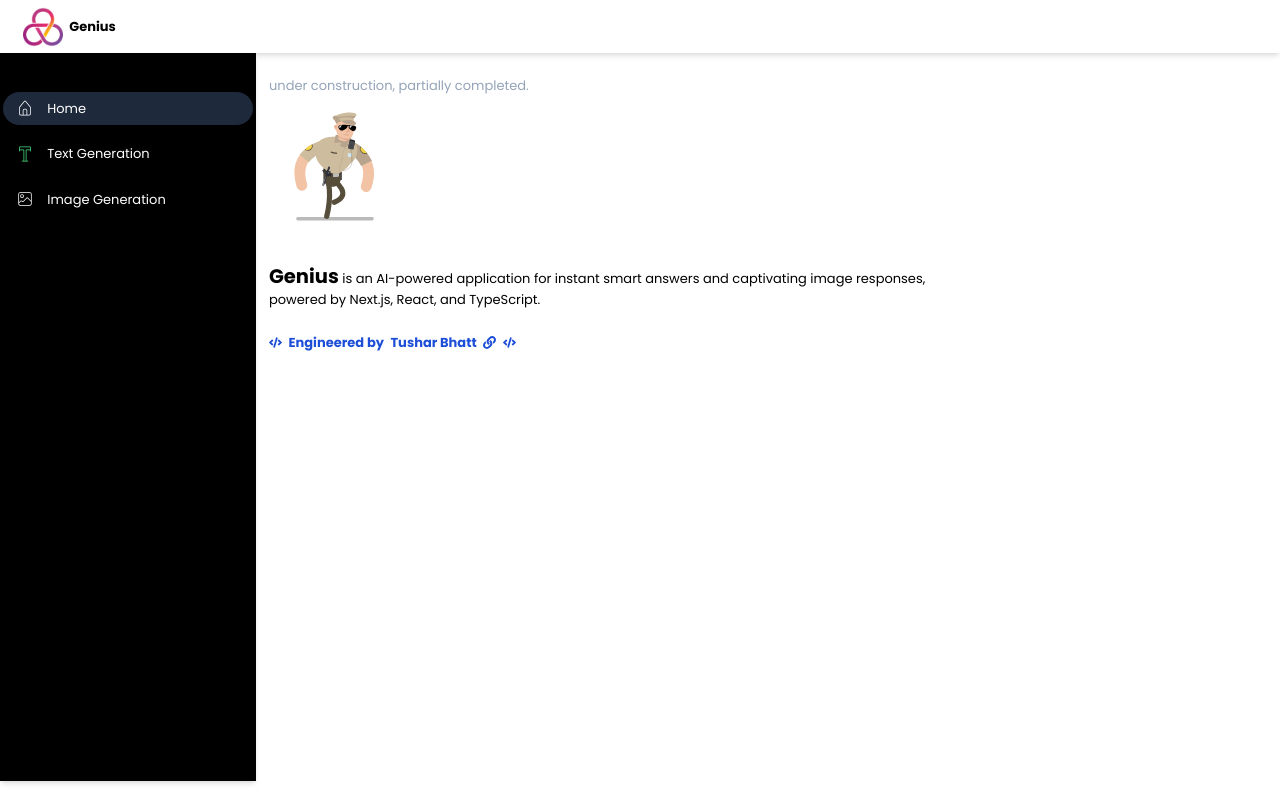
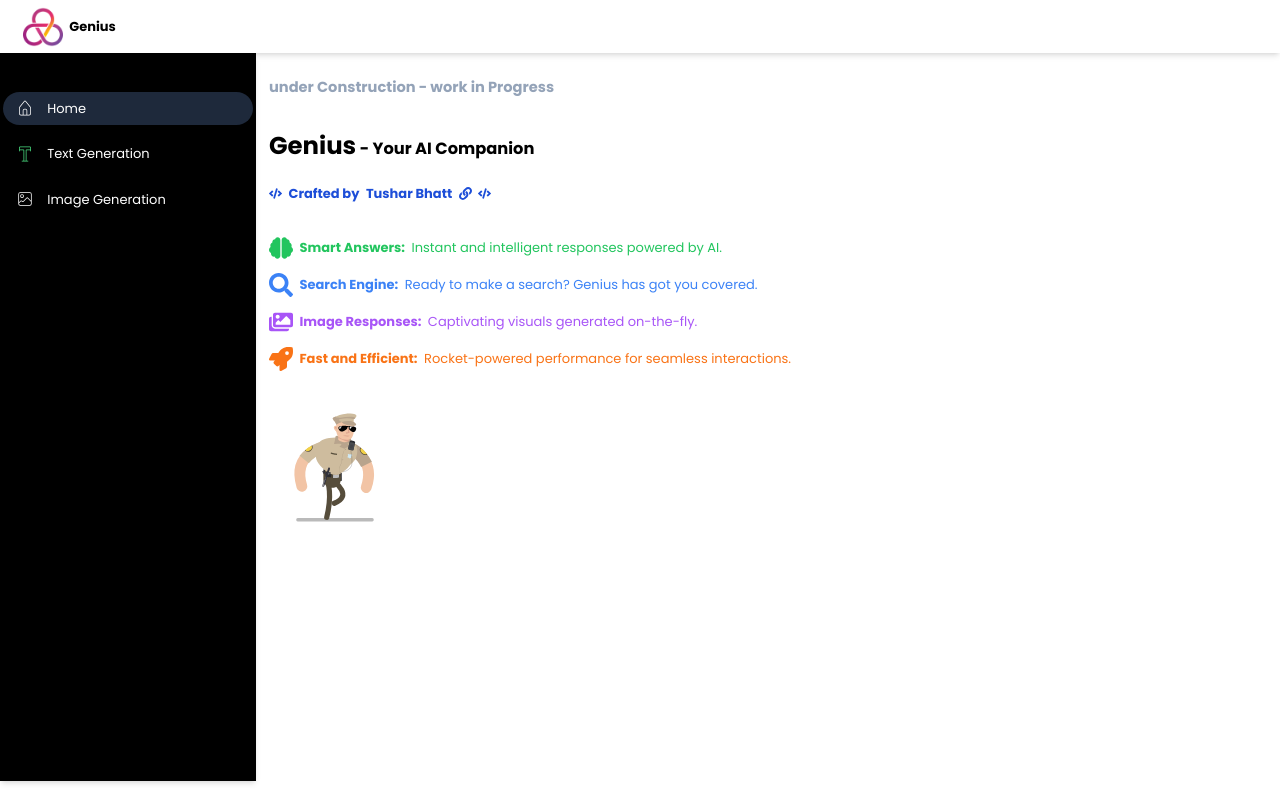
Before and after one commit to TusharBhatt1/genius, a Next.js app: page / in a window 1280 px wide. Built offline with nearby package versions, Linux system fonts and the light colour scheme.

Commit message:
edited - home page text

```diff
--- a/app/page.tsx
+++ b/app/page.tsx
@@ -1,41 +1,60 @@
-"use client"
+"use client";
 import Lottie from "lottie-react";
 import React from "react";
-import { FaCode, FaCog, FaLink } from "react-icons/fa";
-import animation from "@/public/Animation - 1706103272804.json"
+import { FaBrain, FaSearch, FaImages, FaRocket, FaCode, FaCog, FaLink } from "react-icons/fa";
+import animation from "@/public/Animation - 1706103272804.json";
 
-export default function page() {
+export default function HomePage() {
   return (
     <div className="w-full flex p-4 py-7">
       <div className="flex flex-col gap-10">
 
         <div className="text-slate-400 flex flex-col items-start gap-2">
-          <span className="flex items-center gap-2" >
-            under construction, partially completed.
+          <span className="font-bold text-lg">
+            under Construction - work in Progress
           </span>
-          <span className="h-40 w-40">
-            <Lottie animationData={animation}/>
-          </span>
+
         </div>
 
         <div className="flex flex-col gap-7">
-          <p>
-            <span className="text-2xl font-bold">Genius</span> is an AI-powered
-            application for instant smart answers and captivating image
-            responses,
-            <br />
-            powered by Next.js, React, and TypeScript.
+          <p className="text-xl font-bold">
+            <span className="text-3xl">Genius</span> - Your AI Companion
           </p>
           <div className="flex gap-2 items-center text-blue-700 font-bold">
-            <FaCode /> Engineered by {" "}
-
-            <a href="https://new-portfolio-theta-jade.vercel.app/" className="flex items-center gap-2"  target="_blank">
-            Tushar Bhatt <FaLink />
+            <FaCode /> Crafted by {" "}
+            <a
+              href="https://new-portfolio-theta-jade.vercel.app/"
+              className="flex items-center gap-2"
+              target="_blank"
+              rel="noopener noreferrer"
+            >
+              Tushar Bhatt <FaLink />
             </a>{" "}
-
             <FaCode />
           </div>
         </div>
+
+        <div className="flex flex-col gap-4">
+          <div className="flex items-center gap-2 text-green-500">
+            <FaBrain size={24} />
+            <span className="font-bold">Smart Answers:</span> Instant and intelligent responses powered by AI.
+          </div>
+          <div className="flex items-center gap-2 text-blue-500">
+            <FaSearch size={24} />
+            <span className="font-bold">Search Engine:</span> Ready to make a search? Genius has got you covered.
+          </div>
+          <div className="flex items-center gap-2 text-purple-500">
+            <FaImages size={24} />
+            <span className="font-bold">Image Responses:</span> Captivating visuals generated on-the-fly.
+          </div>
+          <div className="flex items-center gap-2 text-orange-500">
+            <FaRocket size={24} />
+            <span className="font-bold">Fast and Efficient:</span> Rocket-powered performance for seamless interactions.
+          </div>
+        </div>
+        <span className="h-40 w-40">
+            <Lottie animationData={animation} />
+          </span>
       </div>
     </div>
   );
```
